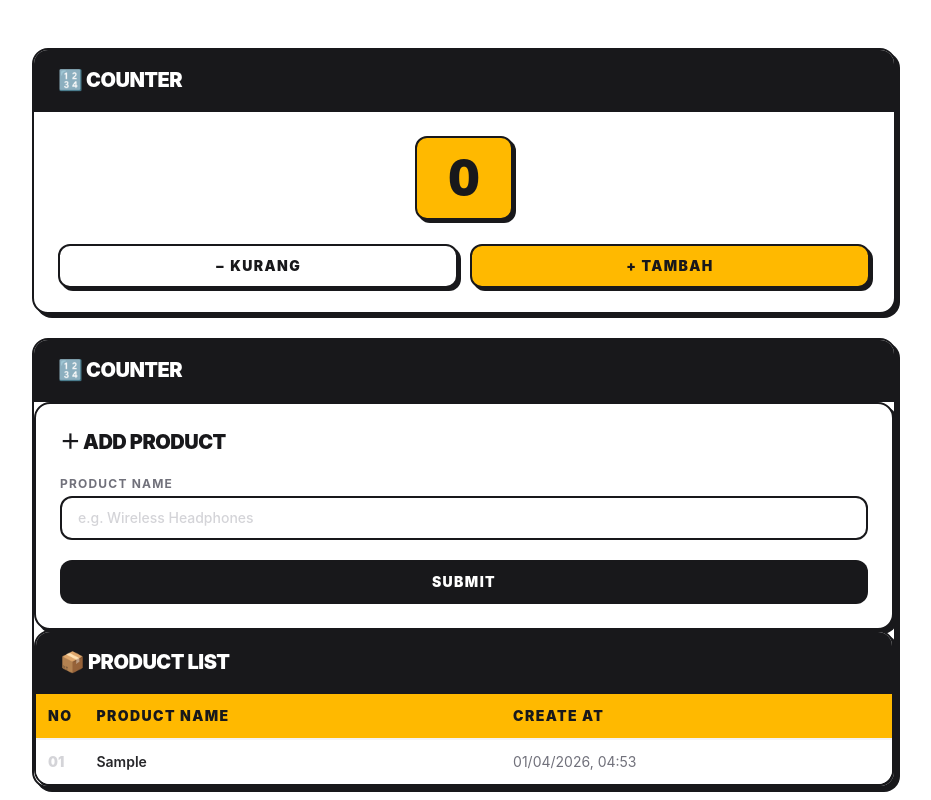
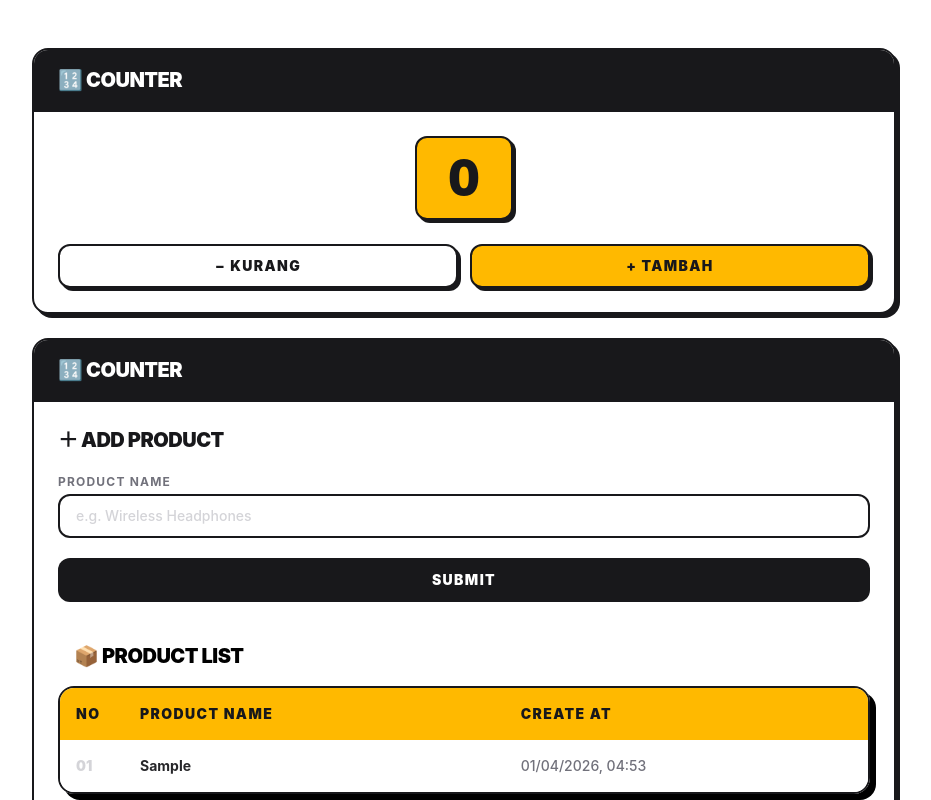
Before and after one commit to rivando-al-rasyid/koda-b7-react, a React (Vite) app: page /product in a window 1280 px wide. Both pictures are taken after typing "Sample" into the empty fields and a click on the button "SUBMIT". Shown: the top 800 px of the page, without its empty margins (176-1107 px from the left). Built offline with nearby package versions, Linux system fonts and the light colour scheme; no server answers.

Commit message:
fix : form and table look

```diff
--- a/src/components/Form.jsx
+++ b/src/components/Form.jsx
@@ -14,7 +14,7 @@ export default function ProductForm({ onAddProduct }) {
     };
 
     return (
-        <section className="bg-white border-2 border-zinc-900 rounded-2xl p-6 shadow-[4px_4px_0px_#18181b] w-full">
+        <section className="p-6">
             <h2 className="text-xl font-black tracking-tight text-zinc-900 mb-5 uppercase">
                 ＋ Add Product
             </h2>
--- a/src/components/Table.jsx
+++ b/src/components/Table.jsx
@@ -11,13 +11,15 @@ export default function ProductTable({ products }) {
     };
 
     return (
-        <section className="bg-white border-2 border-zinc-900 rounded-2xl shadow-[4px_4px_0px_#18181b] overflow-hidden">
-            <div className="px-6 py-4 border-b-2 border-zinc-900 bg-zinc-900">
-                <h2 className="text-xl font-black tracking-tight text-white uppercase">
+        /* FIX: Added border-2, rounded corners, and a hard shadow.
+           The 'overflow-hidden' ensures the yellow header respects the corner radius.
+        */
+        <section className="overflow-hidden px-6 pb-6 bg-white">
+            <div>
+                <h2 className="text-xl p-4 font-black tracking-tight  uppercase">
                     📦 Product List
                 </h2>
             </div>
-
             {products.length === 0 ? (
                 <div className="flex flex-col items-center justify-center py-16 text-zinc-300">
                     <span className="text-5xl mb-3">🗂️</span>
@@ -26,35 +28,37 @@ export default function ProductTable({ products }) {
                     </p>
                 </div>
             ) : (
+                <div className="overflow-hidden rounded-2xl border-2 border-zinc-900 shadow-[6px_6px_0px_0px_rgba(0,0,0,1)]">
                     <div className="overflow-x-auto">
                         <table className="w-full text-sm">
+                            <caption className="sr-only">Product List</caption>
                             <thead>
                                 <tr className="bg-amber-400 text-zinc-900">
-                                <th className="text-left px-3 py-3 font-black uppercase tracking-widest w-10">
+                                    <th className="text-left px-4 py-4 font-black uppercase tracking-widest w-16">
                                         No
                                     </th>
-                                <th className="text-left px-3 py-3 font-black uppercase tracking-widest">
+                                    <th className="text-left px-4 py-4 font-black uppercase tracking-widest">
                                         Product Name
                                     </th>
-                                <th className="text-left px-3 py-3 font-black uppercase tracking-widest">
+                                    <th className="text-left px-4 py-4 font-black uppercase tracking-widest">
                                         Create At
                                     </th>
                                 </tr>
                             </thead>
-                        <tbody>
+                            <tbody className="divide-y-2 divide-zinc-100">
                                 {products.map((p, index) => (
                                     <tr
                                         key={p.id}
-                                    className={`border-t-2 border-zinc-100 hover:bg-amber-50 transition-colors
+                                        className={`hover:bg-amber-50 transition-colors
                         ${index % 2 === 0 ? "bg-white" : "bg-zinc-50"}`}
                                     >
-                                    <td className="px-3 py-3 font-black text-zinc-300">
+                                        <td className="px-4 py-4 font-black text-zinc-300">
                                             {String(index + 1).padStart(2, "0")}
                                         </td>
-                                    <td className="px-3 py-3 font-semibold text-zinc-800">
+                                        <td className="px-4 py-4 font-bold text-zinc-800">
                                             {p.productName}
                                         </td>
-                                    <td className="px-3 py-3 text-zinc-500">
+                                        <td className="px-4 py-4 text-zinc-500 font-medium">
                                             {formatDate(p.id)}
                                         </td>
                                     </tr>
@@ -62,6 +66,7 @@ export default function ProductTable({ products }) {
                             </tbody>
                         </table>
                     </div>
+                </div>
             )}
         </section>
     );
```
Lines whose indentation alone changed are shown as unchanged.
